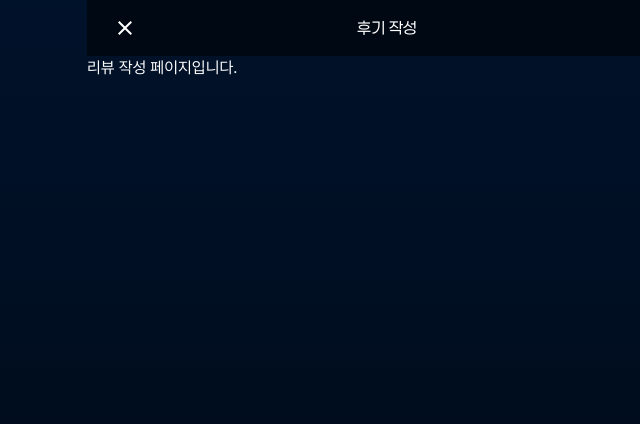
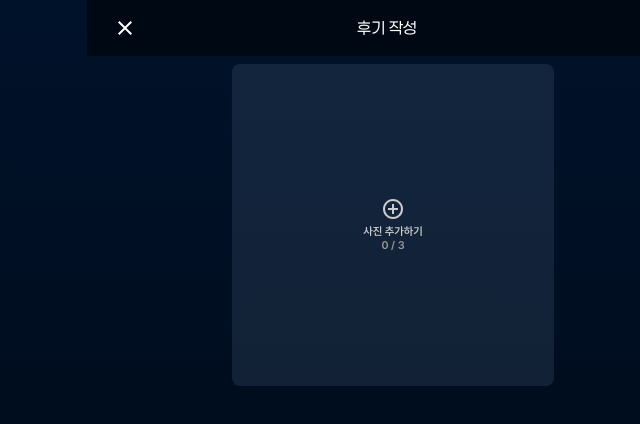
Before and after one commit to se-eun-park/StarCast, a React (Vite) app in the folder frontend/: page /review/new in a window 1280 px wide. Shown: the top 424 px of the page, without its empty margins (253-893 px from the left). Built offline with nearby package versions, Linux system fonts and the light colour scheme.

Commit message:
feat: 리뷰 사진 추가 캐러셀 구현

```diff
--- /dev/null
+++ b/frontend/src/components/review/ReviewEditCarousel.tsx
@@ -0,0 +1,63 @@
+import React, { ChangeEvent, useRef } from 'react'
+import { EmblaOptionsType } from 'embla-carousel'
+import useEmblaCarousel from 'embla-carousel-react'
+import SvgAddIcon from '@assets/svg/AddIcon'
+import styles from './review.module.css'
+
+type PropType = {
+  slides: string[]
+  options?: EmblaOptionsType
+  fileUploader: (e: ChangeEvent<HTMLInputElement>) => void
+}
+
+const ReviewEditCarousel: React.FC<PropType> = (props) => {
+  const { slides, options, fileUploader } = props
+  const [emblaRef] = useEmblaCarousel(options)
+  const fileInputRef = useRef<HTMLInputElement>(null)
+
+  const handleClick = () => {
+    if (slides.length === 3) {
+      alert('이미지는 최대 3개까지 업로드 가능합니다.')
+      return
+    }
+
+    fileInputRef.current?.click()
+  }
+
+  return (
+    <section className='h-full embla' dir='rtl'>
+      <input
+        ref={fileInputRef}
+        type='file'
+        accept='image/*'
+        className='hidden'
+        onChange={fileUploader}
+      />
+      <div className='h-full embla__viewport' ref={emblaRef}>
+        <div className='flex h-full space-x-3 embla__container'>
+          <button
+            onClick={handleClick}
+            className='flex flex-col items-center justify-center h-full gap-1 mx-auto ml-3 rounded-lg aspect-square bg-bg-50/10'
+          >
+            <SvgAddIcon className='w-6 h-6' />
+            <div className='font-semibold text-center text-2xs'>
+              <p className='text-text-secondary'>사진 추가하기</p>
+              <p className='text-text-tertiary'>3 / {slides.length}</p>
+            </div>
+          </button>
+          {slides.map((src, index) => (
+            <div className={`${styles.embla}`} key={index}>
+              <img
+                className='object-cover object-center h-full rounded-lg aspect-square'
+                src={src}
+                alt={`Slide ${index + 1}`}
+              />
+            </div>
+          ))}
+        </div>
+      </div>
+    </section>
+  )
+}
+
+export default ReviewEditCarousel
--- /dev/null
+++ b/frontend/src/components/review/review.module.css
@@ -0,0 +1,8 @@
+.embla {
+  display: flex;
+  justify-content: center;
+  align-items: center;
+  width: auto; /* 버튼과 동일한 너비를 갖도록 설정 */
+  height: auto; /* 버튼과 동일한 높이를 갖도록 설정 */
+  aspect-ratio: 1 / 1; /* 너비와 높이가 동일하도록 비율 설정 */
+}
--- a/frontend/src/pages/review/CreateReviewPage.tsx
+++ b/frontend/src/pages/review/CreateReviewPage.tsx
@@ -1,3 +1,71 @@
+import SvgAddIcon from '@assets/svg/AddIcon'
+import ReviewEditCarousel from '@components/review/ReviewEditCarousel.tsx'
+import { ChangeEvent, useRef, useState } from 'react'
+
 export default function CreateReviewPage() {
-  return <div>리뷰 작성 페이지입니다.</div>
+  const [images, setImages] = useState<string[]>([])
+  const fileInputRef = useRef<HTMLInputElement>(null)
+
+  const SLIDES = [
+    '/review/default-review-image1.jpg',
+    '/review/default-review-image2.jpg',
+    '/review/default-review-image3.jpg',
+  ]
+
+  const handleFileUpload = (e: ChangeEvent<HTMLInputElement>) => {
+    const {
+      target: { files },
+    } = e
+
+    if (files?.length === 0) {
+      return
+    }
+
+    const file = files?.[0]
+    const fileReader = new FileReader()
+    fileReader.readAsDataURL(file as Blob)
+    fileReader.onloadend = (finishedEvent) => {
+      const {
+        currentTarget: { result },
+        // eslint-disable-next-line @typescript-eslint/no-explicit-any
+      }: any = finishedEvent
+      setImages([result, ...images])
+    }
+  }
+
+  return (
+    <div>
+      <div className='w-full py-2 aspect-video'>
+        <input
+          ref={fileInputRef}
+          type='file'
+          accept='image/*'
+          className='hidden'
+          onChange={handleFileUpload}
+        />
+        <div className='flex justify-end h-full space-x-3 overflow-hidden'>
+          <ReviewEditCarousel
+            slides={images}
+            options={{ dragFree: true, direction: 'rtl' }}
+            fileUploader={handleFileUpload}
+          />
+          {/* <img
+            src={imageUrl}
+            alt='uploaded'
+            className='object-cover object-center w-full h-full aspect-square'
+          />
+          <button
+            onClick={handleClick}
+            className='flex flex-col items-center justify-center h-full gap-1 mx-auto rounded-lg aspect-square bg-bg-50/10'
+          >
+            <SvgAddIcon className='w-6 h-6' />
+            <div className='font-semibold text-center text-2xs'>
+              <p className='text-text-secondary'>사진 추가하기</p>
+              <p className='text-text-tertiary'>0 / 3</p>
+            </div>
+          </button> */}
+        </div>
+      </div>
+    </div>
+  )
 }
```
